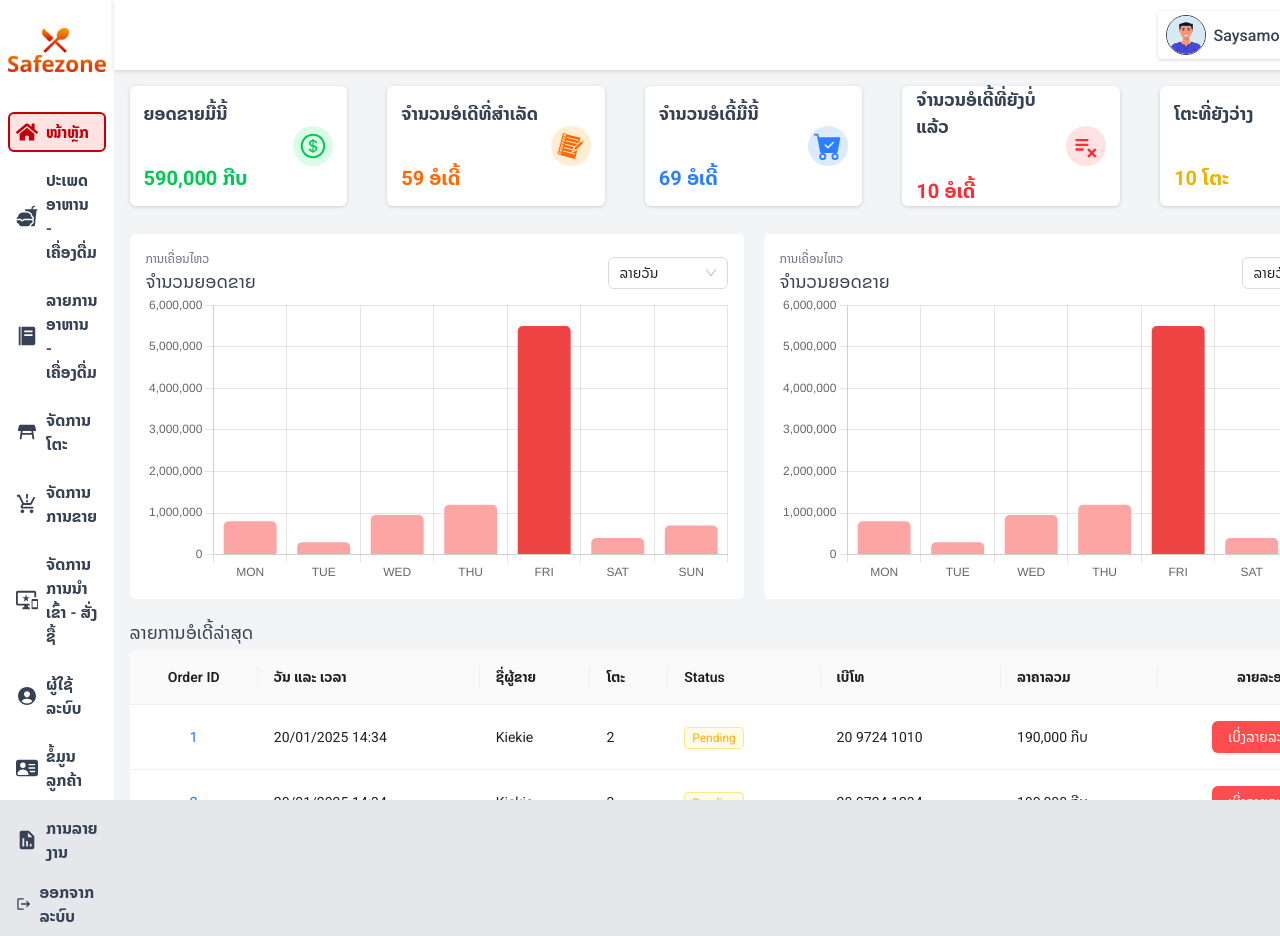
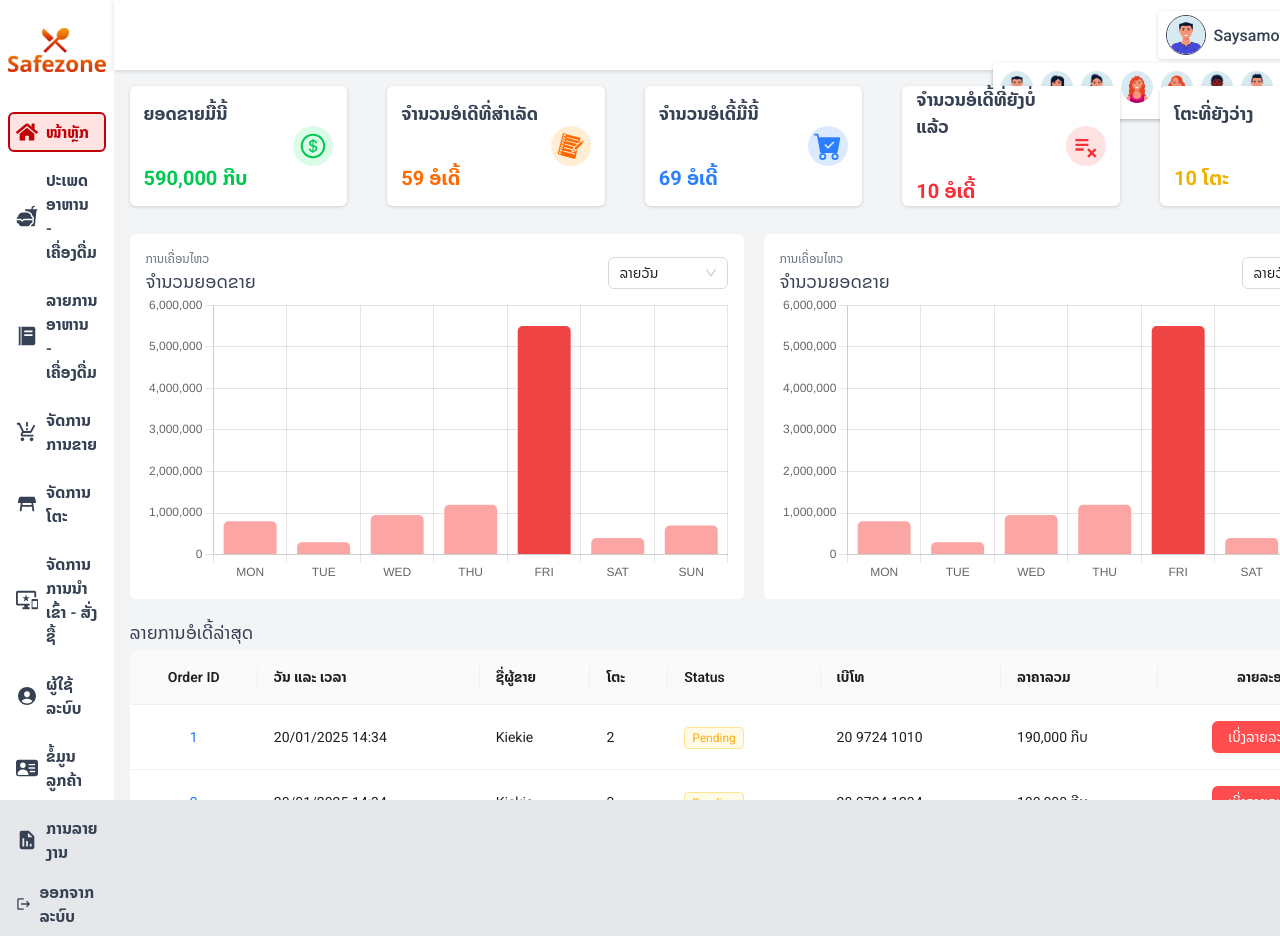
Before and after one commit to noydch/safezone-admin, a React (Vite) app: page / in a window 1280 px wide. Both pictures are taken after a click on the element 1185 px from the left and 35 px from the top of the page. Shown: the top 936 px of the page. Built offline with nearby package versions, Linux system fonts and the light colour scheme.

Commit message:
update avatar

```diff
--- a/src/components/sidebar/Sidebar.jsx
+++ b/src/components/sidebar/Sidebar.jsx
@@ -21,6 +21,12 @@ import { IoIosArrowDown } from "react-icons/io";
 
 const Sidebar = ({ children }) => {
     const [avatar, setAvatar] = useState(avatar1);
+    const [isAvatarMenuOpen, setIsAvatarMenuOpen] = useState(false)
+
+    const handleChangeAvatar = (newAvatar) => {
+        setAvatar(newAvatar);
+        setIsAvatarMenuOpen(false)
+    }
 
     const path = [
         {
@@ -39,14 +45,14 @@ const Sidebar = ({ children }) => {
             icon: <BiSolidFoodMenu />
         },
         {
+            path: '/sale',
+            name: 'ຈັດການການຂາຍ',
+            icon: <MdOutlineProductionQuantityLimits />
+        },
+        {
             path: '/table',
             name: 'ຈັດການໂຕະ',
             icon: <MdTableRestaurant />
-        },
-        {
-            path: '/sale',
-            name: 'ຈັດການການຂາຍ',
-            icon: <MdOutlineProductionQuantityLimits />
         },
         {
             path: '/import-buy',
@@ -151,12 +157,31 @@ const Sidebar = ({ children }) => {
             <section className=' w-full h-screen flex-1 flex flex-col'>
                 <nav className=' bg-white w-full h-[70px] flex items-center justify-end px-4 drop-shadow-sm'>
                     <div className=' flex items-center justify-between p-1 px-2 rounded gap-2 w-[220px] bg-white drop-shadow'>
-                        <div className=' flex items-center gap-x-2'>
-                            <div className=' cursor-pointer w-[40px] h-[40px] rounded-full border border-gray-700'>
-                                <img src={avatar1} alt=""
+                        <div className=' relative flex items-center gap-x-2'>
+                            <div className=' cursor-pointer w-[40px] h-[40px] rounded-full border border-gray-700'
+                                onClick={() => setIsAvatarMenuOpen(!isAvatarMenuOpen)}
+                            >
+                                <img src={avatar} alt=""
                                     className=' w-full rounded-full'
                                 />
                             </div>
+                            {
+                                isAvatarMenuOpen && (
+                                    <div className=' flex absolute duration-300 top-12 bg-white p-2 rounded -right-10'>
+                                        {
+                                            avatarData.map((avatarItem) => (
+                                                <div className=' cursor-pointer w-[40px] h-[40px] rounded-full'
+                                                    onClick={() => handleChangeAvatar(avatarItem.picture)}
+                                                >
+                                                    <img src={avatarItem.picture} alt="Avatar"
+                                                        className=' h-8 w-8 rounded-full'
+                                                    />
+                                                </div>
+                                            ))
+                                        }
+                                    </div>
+                                )
+                            }
                             <p className=' font-medium'>
                                 Saysamone Dch
                             </p>
--- a/src/router/Router.jsx
+++ b/src/router/Router.jsx
@@ -16,6 +16,11 @@ const router = createBrowserRouter([
     {
         path: '/category/:id',
         element: <FrmEditCategory />
+    },
+
+    // product
+    {
+
     }
 ])
 
```
